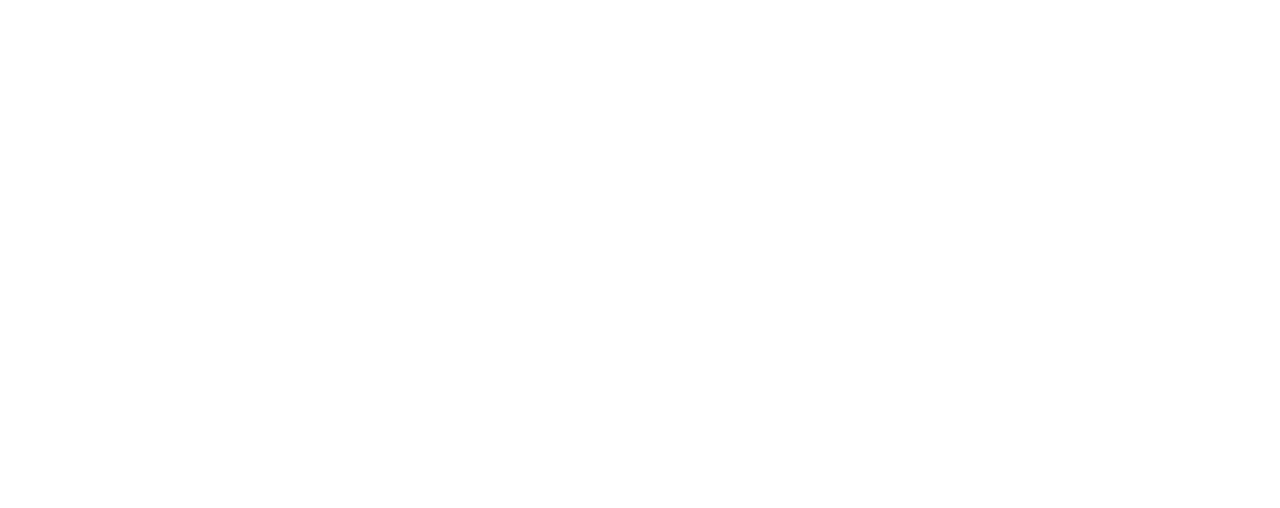
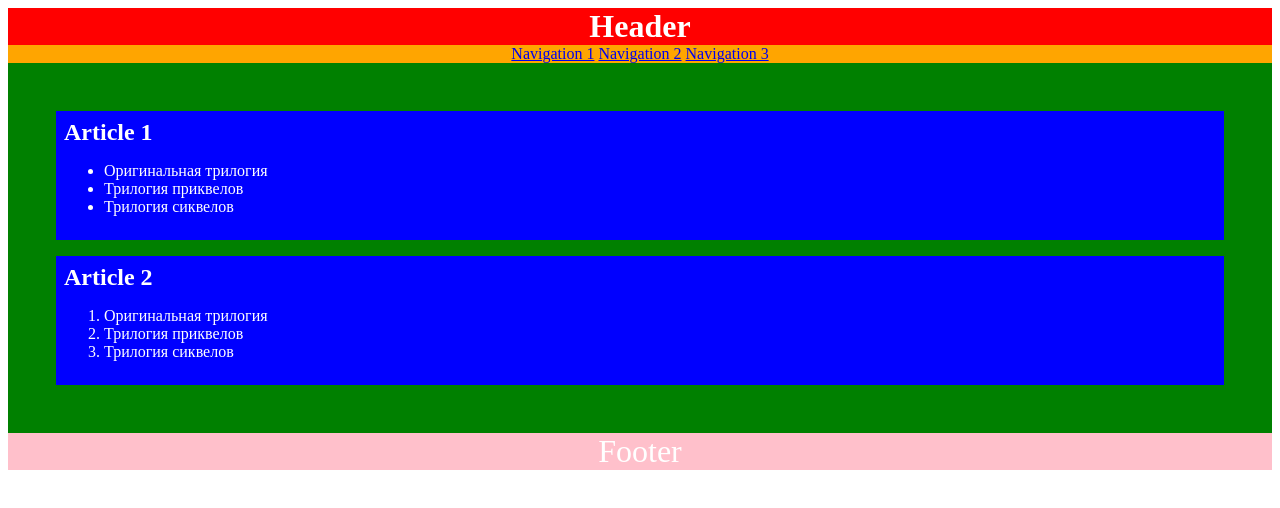
Before and after one commit to js-tasks-ru/htmlcss-20220317_vinokhodovalex, a website: page 02-dz0/01-semantic-mockup/solution.html in a window 1280 px wide. Drawn offline with Linux system fonts and the light colour scheme.

Commit message:
semantic mockup done

```diff
--- a/02-dz0/01-semantic-mockup/solution.html
+++ b/02-dz0/01-semantic-mockup/solution.html
@@ -1,4 +1,41 @@
 <!DOCTYPE html>
 <html lang="ru">
     <!-- Ваше решение -->
+    <head>
+        <meta charset="UTF-8">
+        <meta http-equiv="X-UA-Compatible" content="IE=edge">
+        <meta name="viewport" content="width=device-width, initial-scale=1.0">
+        <title>Semantic Mockup</title>
+        <link rel="stylesheet" href="styles.css">
+    </head>
+    <body>
+        <header>
+            <h1>Header</h1>
+            <nav>
+                <a href="#">Navigation 1</a>
+                <a href="#">Navigation 2</a>
+                <a href="#">Navigation 3</a>
+            </nav>
+        </header>
+        <main>
+            <article>
+                <h2>Article 1</h2>
+                <ul>
+                    <li>Оригинальная трилогия</li>
+                    <li>Трилогия приквелов</li>
+                    <li>Трилогия сиквелов</li>
+                </ul>
+            </article>
+
+            <article>
+                <h2>Article 2</h2>
+                <ol>
+                    <li>Оригинальная трилогия</li>
+                    <li>Трилогия приквелов</li>
+                    <li>Трилогия сиквелов</li>
+                </ol>
+            </article>
+        </main>
+        <footer>Footer</footer>
+    </body>
 </html>
--- /dev/null
+++ b/02-dz0/01-semantic-mockup/styles.css
@@ -0,0 +1,47 @@
+/* small css reset to unify the styles */
+h1,
+h2,
+p {
+    box-sizing: border-box;
+    margin: 0;
+    padding: 0;
+}
+
+/* general text align */
+body {
+    text-align: center;
+    color: white;
+}
+
+header {
+    background-color: aqua;
+}
+
+main {
+    background-color: blue;
+}
+
+header h1 {
+    background-color: red;
+}
+
+header nav {
+    background-color: orange;
+}
+
+main {
+    background-color: green;
+    padding: 2rem;
+}
+
+main article {
+    background-color: blue;
+    margin: 1rem;
+    padding: 0.5rem;
+    text-align: left;
+}
+
+footer {
+    background-color: pink;
+    font-size: 2rem;
+}
```
